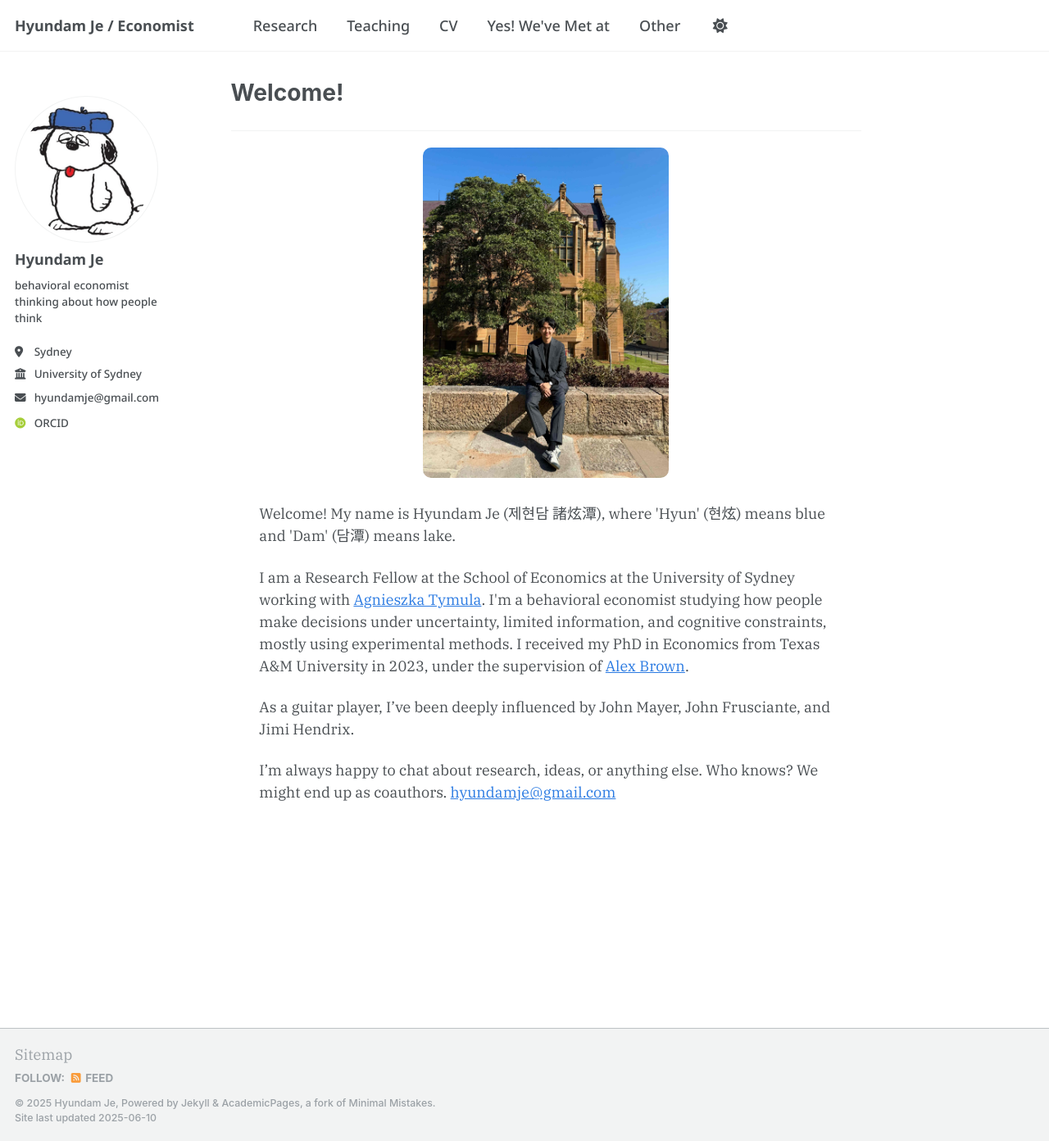
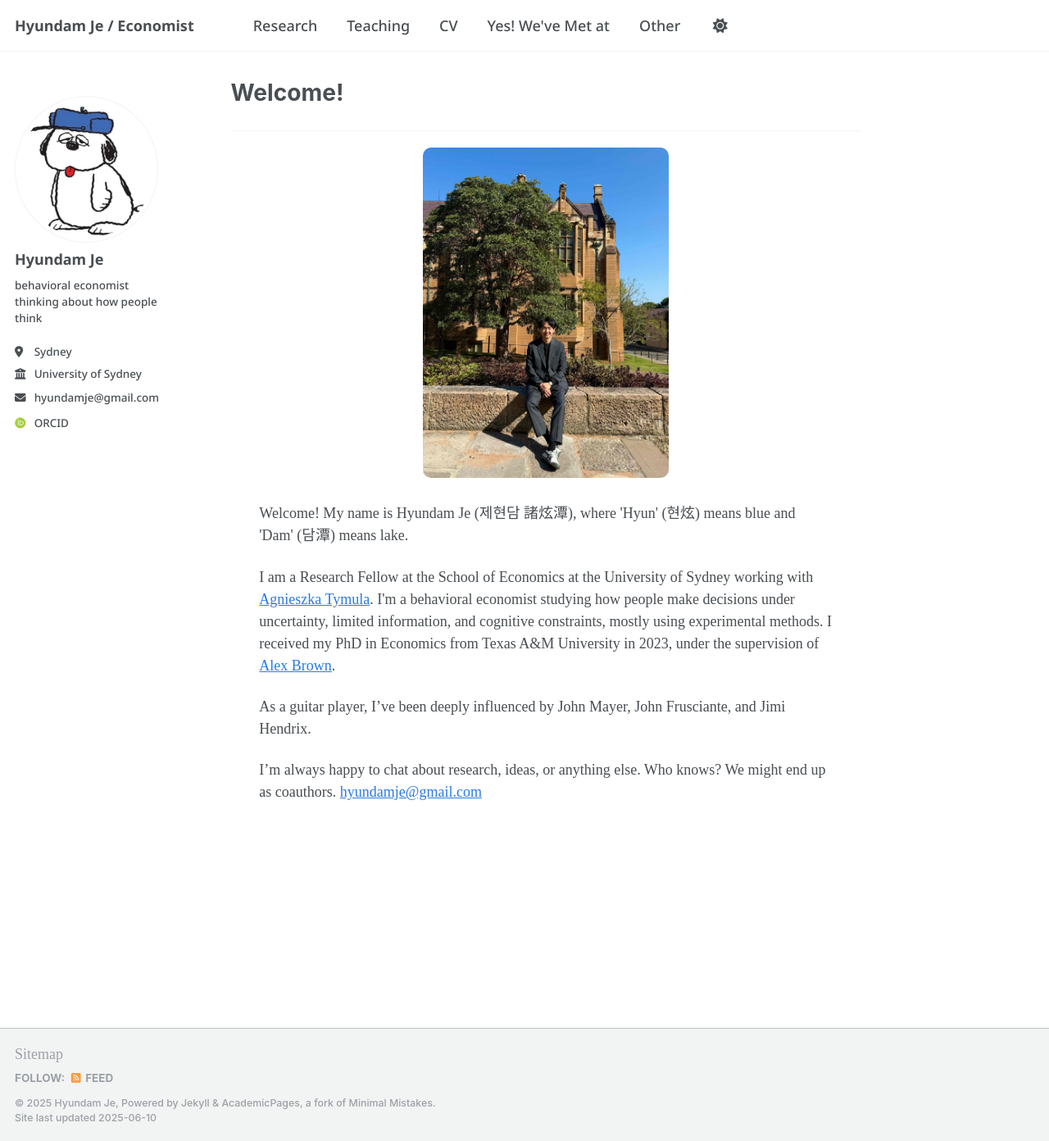
Before and after one commit to hyundamje/hyundamje.github.io, a Jekyll site: the page built from _pages/about.md, in a window 1280 px wide and 1392 px high. Shown: the whole window at 82% size. Built offline with Jekyll 4.4.1, drawn with Linux system fonts in a browser that asks for light colours; some web fonts are replaced.

Commit message:
Update head.html

```diff
--- a/_includes/head.html
+++ b/_includes/head.html
@@ -25,8 +25,8 @@
 <link href="https://fonts.googleapis.com/css2?family=Domine:wght@400;600&display=swap" rel="stylesheet">
 <!-- Font: Source Serif 4 -->
 <link href="https://fonts.googleapis.com/css2?family=Source+Serif+4:wght@400;600&display=swap" rel="stylesheet">
-<!-- Font: IBM Plex Serif  -->
-<link href="https://fonts.googleapis.com/css2?family=IBM+Plex+Serif&display=swap" rel="stylesheet">
+<!-- Font: Crimson Pro  -->
+<link href="https://fonts.googleapis.com/css2?family=Crimson+Pro:ital,wght@0,400;0,600;0,700;1,400&display=swap" rel="stylesheet">
 
 
 <!-- For all browsers -->
```
